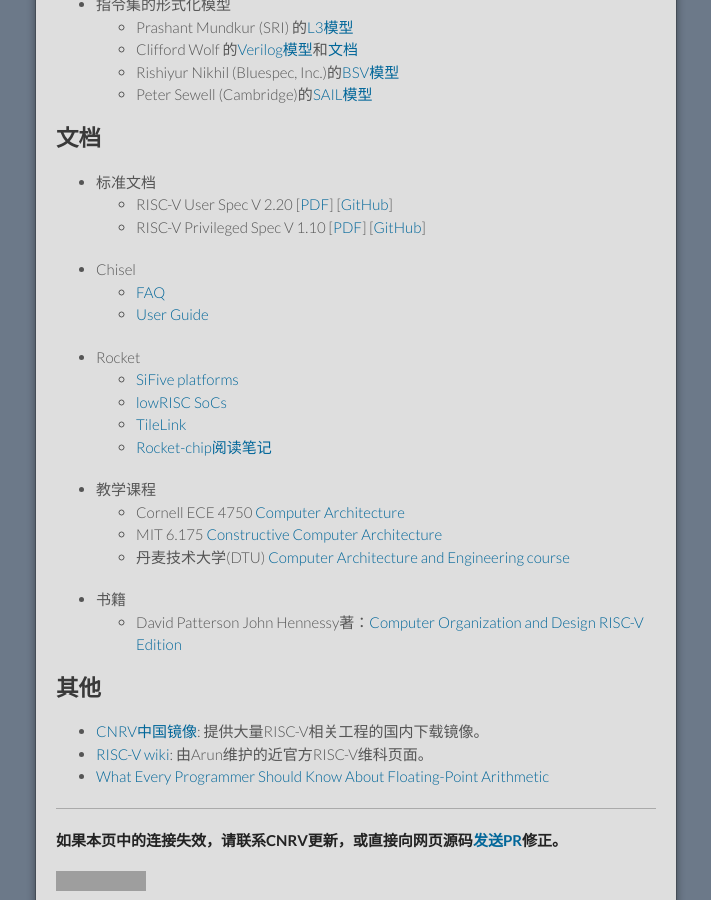
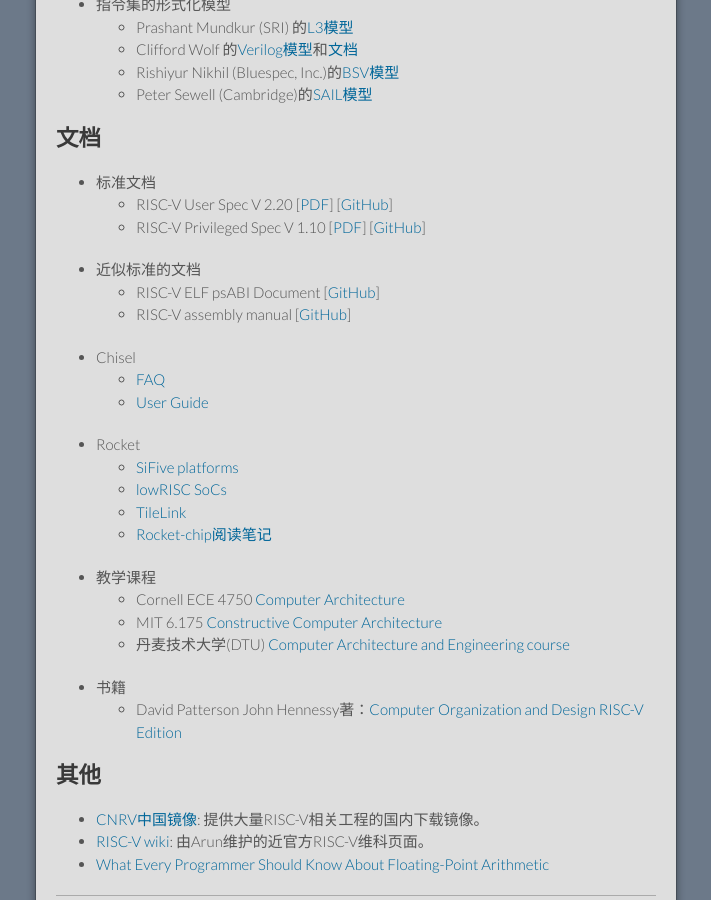
Before and after one commit to cnrv/home, a Jekyll site: the page built from resource.md, in a window 1280 px wide and 900 px high, scrolled down 2269 px. Shown: the whole window, without its empty margins (284-995 px from the left). Built offline with Jekyll 4.4.1, drawn with Linux system fonts in a browser that asks for light colours; Markdown is read by kramdown in place of the engine named in the settings; comment, search, counter and statistics services are not loaded; our own code applies the rules of GitHub Pages for plain Markdown files; grey boxes are pictures that could not be loaded.

Commit message:
add abi and asm manual

```diff
--- a/resource.md
+++ b/resource.md
@@ -134,6 +134,12 @@
     [[PDF](https://content.riscv.org/wp-content/uploads/2017/05/riscv-privileged-v1.10.pdf)]
     [[GitHub](https://github.com/riscv/riscv-isa-manual)]
 
++ 近似标准的文档
+  - RISC-V ELF psABI Document
+    [[GitHub](https://github.com/riscv/riscv-elf-psabi-doc)]
+  - RISC-V assembly manual
+    [[GitHub](https://github.com/riscv/riscv-asm-manual)]
+
 + Chisel
   - [FAQ](https://github.com/freechipsproject/chisel3/wiki/Frequently-Asked-Questions)
   - [User Guide](https://github.com/freechipsproject/chisel3/wiki/Short-Users-Guide-to-Chisel)
```
